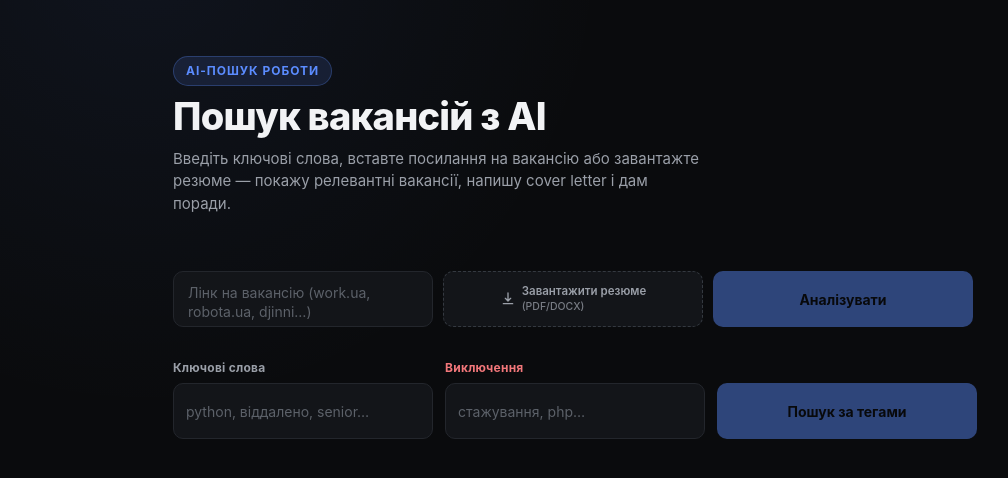
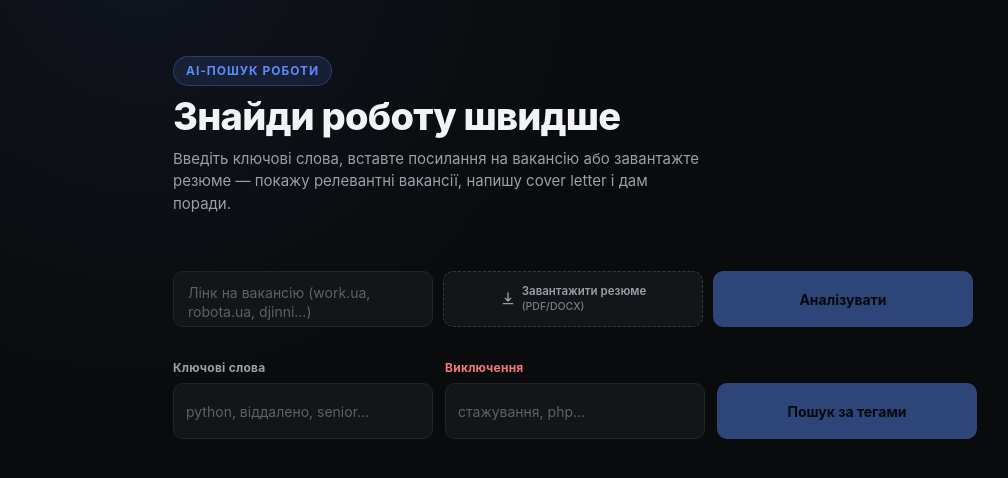
Before and after one commit to beskorsa/ua_jobs_web_copy, a Next.js app: page / in a window 1280 px wide. Shown: the top 478 px of the page, without its empty margins (47-1055 px from the left). Built offline with nearby package versions, Linux system fonts and the light colour scheme.

Commit message:
copy: заголовок 'Знайди роботу швидше'

```diff
--- a/src/app/page.tsx
+++ b/src/app/page.tsx
@@ -239,7 +239,7 @@ export default function Home() {
     <main className="page">
       <header className="page__header">
         <span className="page__kicker">AI-пошук роботи</span>
-        <h1>Пошук вакансій з AI</h1>
+        <h1>Знайди роботу швидше</h1>
         <p>
           Введіть ключові слова, вставте посилання на вакансію або завантажте резюме — покажу релевантні
           вакансії, напишу cover letter і дам поради.
```
